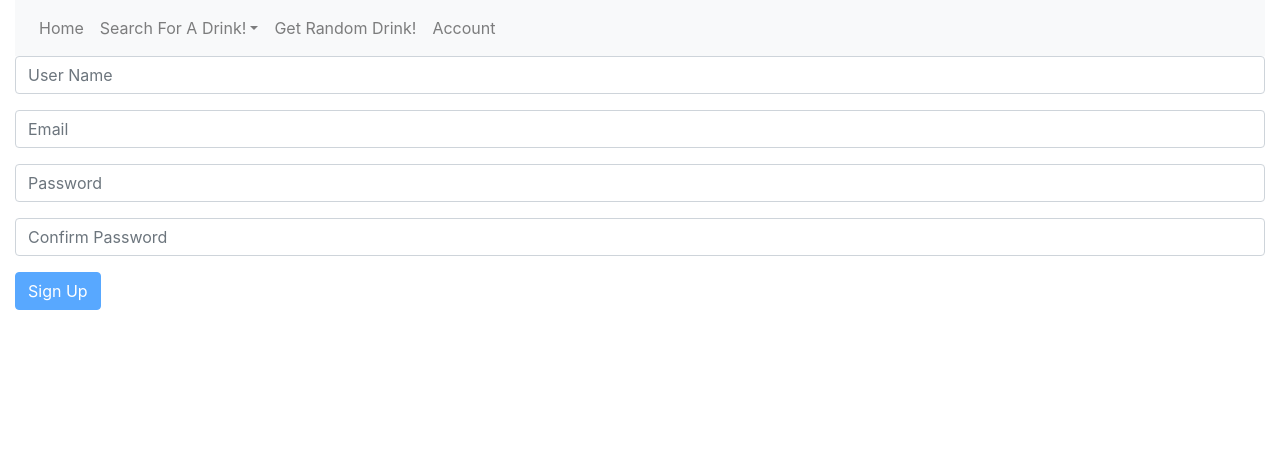
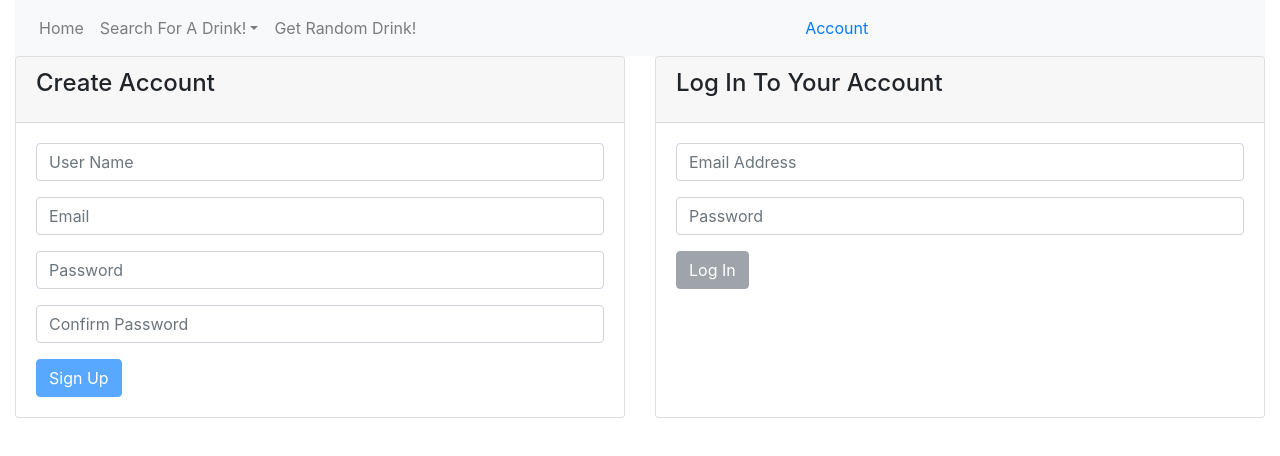
Before and after one commit to Sudolphus/Cocktail-Recipies, a React (Create React App) app: page /account in a window 1280 px wide. Shown: the top 456 px of the page. Built offline with nearby package versions, Linux system fonts and the light colour scheme; no server answers.

Commit message:
add authentication loop with firebase
Co-authored-by: Ben Russell <benjaminrussell36@gmail.com>

```diff
--- a/src/components/Account/AccountControl.js
+++ b/src/components/Account/AccountControl.js
@@ -1,12 +1,23 @@
 import React from 'react';
-import { FirebaseContext } from './../Firebase';
 import SignUp from './SignUp';
+import LogIn from './LogIn';
+import Card from 'react-bootstrap/Card'
+import CardDeck from 'react-bootstrap/CardDeck'
 
 function AccountControl() {
   return (
-    <FirebaseContext.Consumer>
-      {firebase => <SignUp firebase={firebase} />}
-    </FirebaseContext.Consumer>
+    <React.Fragment>
+      <CardDeck>
+        <Card>
+          <Card.Header><Card.Title as='h4'>Create Account</Card.Title></Card.Header>
+          <Card.Body><SignUp /></Card.Body>
+        </Card>
+        <Card>
+          <Card.Header><Card.Title as='h4'>Log In To Your Account</Card.Title></Card.Header>
+          <Card.Body><LogIn /></Card.Body>
+        </Card>
+      </CardDeck>
+    </React.Fragment>
   )
 }
 
--- /dev/null
+++ b/src/components/Account/LogIn.js
@@ -0,0 +1,50 @@
+import React, { useState } from 'react';
+import { useHistory } from 'react-router-dom';
+import { withFirebase } from './../Firebase';
+import Form from 'react-bootstrap/Form';
+import Button from 'react-bootstrap/Button';
+
+function LogIn(props) {
+  const history = useHistory();
+  const [logEmail, setLogEmail] = useState('');
+  const [logPassword, setLogPassword] = useState('');
+  const [error, setError] = useState(null);
+
+  const onSubmit = event => {
+    event.preventDefault();
+    props.firebase
+      .doSignInWithEmailAndPassword(logEmail, logPassword)
+      .then(() => {
+        setLogEmail('');
+        setLogPassword('');
+        setError(null);
+        history.push('/');
+      })
+      .catch(error => { setError(error)});
+  }
+
+  const isInvalid = logPassword === '' || logEmail === '';
+
+  return (
+    <Form onSubmit={onSubmit}>
+      <Form.Group controlId="logEmail">
+        <Form.Control
+          type='text'
+          placeholder='Email Address'
+          value={logEmail}
+          onChange={event=>setLogEmail(event.target.value)} />
+      </Form.Group>
+      <Form.Group controlId="logPassword">
+        <Form.Control
+          type='password'
+          placeholder='Password'
+          value={logPassword}
+          onChange={event=>setLogPassword(event.target.value)} />
+      </Form.Group>
+      <Button type='submit' variant='secondary' disabled={isInvalid}>Log In</Button>
+      {error && error.message}
+    </Form>
+  )
+}
+
+export default withFirebase(LogIn);
--- /dev/null
+++ b/src/components/Account/SignOut.js
@@ -0,0 +1,19 @@
+import React from 'react';
+import { useHistory } from 'react-router-dom';
+import { withFirebase } from './../Firebase';
+import Button from 'react-bootstrap/Button';
+
+function SignOut(props) {
+  const history = useHistory();
+
+  const onClick = () => {
+    props.firebase.doSignOut();
+    history.push('/');
+  }
+
+  return (
+    <Button type='button' variant='alert' onClick={onClick}>Log Out</Button>
+  )
+}
+
+export default withFirebase(SignOut);
--- a/src/components/Account/SignUp.js
+++ b/src/components/Account/SignUp.js
@@ -1,5 +1,6 @@
 import React, { useState } from 'react';
 import { useHistory } from 'react-router-dom';
+import { withFirebase } from '../Firebase';
 import Form from 'react-bootstrap/Form';
 import Button from 'react-bootstrap/Button';
 
@@ -67,4 +68,4 @@ function SignUp(props) {
   );
 }
 
-export default SignUp;
+export default withFirebase(SignUp);
--- a/src/components/App.js
+++ b/src/components/App.js
@@ -1,10 +1,21 @@
-import React from 'react';
+import React, { useState } from 'react';
+import { withFirebase } from './Firebase';
 import DrinkControl from './DrinkControl';
 
-function App() {
+function App(props) {
+  const [authUser, setAuthUser] = useState(null);
+
+  props.firebase.auth.onAuthStateChanged(function(user) {
+    if (user) {
+      setAuthUser(user);
+    } else {
+      setAuthUser(null);
+    }
+  })
+
   return (
-    <DrinkControl />
+    <DrinkControl authUser={authUser} />
   );
 }
 
-export default App;
+export default withFirebase(App);
--- a/src/components/DrinkControl.js
+++ b/src/components/DrinkControl.js
@@ -8,11 +8,13 @@ import RandomCocktail from './RandomCocktail';
 import AccountControl from './Account/AccountControl';
 import * as s from './SearchTypes';
 
-function DrinkControl() {
+function DrinkControl(props) {
+  const { authUser } = props;
+
   return(
     <Container fluid>
-      <NavigationBar />
       <Router>
+        <NavigationBar authUser={authUser} />
         <Switch>
           <Route path="/" exact>
             <SplashPage />
--- a/src/components/Firebase/context.js
+++ b/src/components/Firebase/context.js
@@ -2,4 +2,10 @@ import React from 'react';
 
 const FirebaseContext = React.createContext(null);
 
+export const withFirebase = Component => props => (
+  <FirebaseContext.Consumer>
+    {firebase => <Component {...props} firebase={firebase} />}
+  </FirebaseContext.Consumer>
+);
+
 export default FirebaseContext;
--- a/src/components/Firebase/index.js
+++ b/src/components/Firebase/index.js
@@ -1,6 +1,6 @@
-import FirebaseContext from './context';
+import FirebaseContext, {withFirebase} from './context';
 import Firebase from './firebase';
 
 export default Firebase;
 
-export { FirebaseContext };
+export { FirebaseContext, withFirebase };
--- a/src/components/NavigationBar.js
+++ b/src/components/NavigationBar.js
@@ -2,20 +2,25 @@ import React from 'react';
 import Navbar from 'react-bootstrap/Navbar';
 import Nav from 'react-bootstrap/Nav';
 import NavDropdown from 'react-bootstrap/NavDropdown';
+import SignOut from './Account/SignOut';
 
-function NavigationBar() {
+function NavigationBar(props) {
+  const { authUser } = props;
+
+  const accountLink = authUser ? <Nav className='mr-auto'><SignOut /></Nav> : <Nav.Link href='/account' className='mr-auto'>Account</Nav.Link>;
+
   return (
     <Navbar bg='light' expand='lg'>
       <Nav className='mr-auto'>
-        <Nav.Link href="/">Home</Nav.Link>
-        <NavDropdown title='Search For A Drink!' id='basic-nav-dropdown'>
+        <Nav.Link href="/" className='mr-auto'>Home</Nav.Link>
+        <NavDropdown title='Search For A Drink!' id='basic-nav-dropdown' className='mr-auto'>
           <NavDropdown.Item href="/name-search">Search By Drink Name</NavDropdown.Item>
           <NavDropdown.Item href="/alcohol-search">Search By Alcohol</NavDropdown.Item>
           <NavDropdown.Item href="/letter-search">Search By First Letter</NavDropdown.Item>
         </NavDropdown>
-        <Nav.Link href="/random-cocktail">Get Random Drink!</Nav.Link>
-        <Nav.Link href='/account'>Account</Nav.Link>
+        <Nav.Link href="/random-cocktail" className='mr-auto'>Get Random Drink!</Nav.Link>
       </Nav>
+      {accountLink}
     </Navbar>
   )
 }
```
